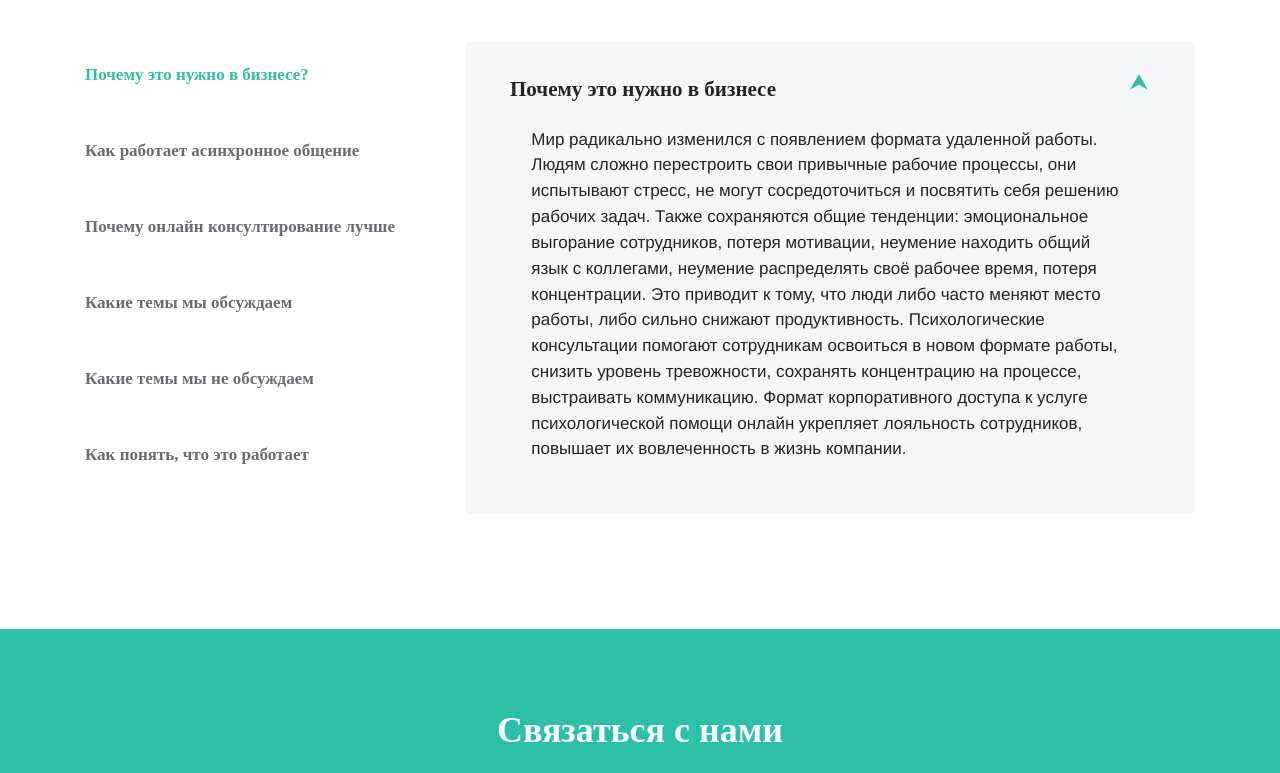
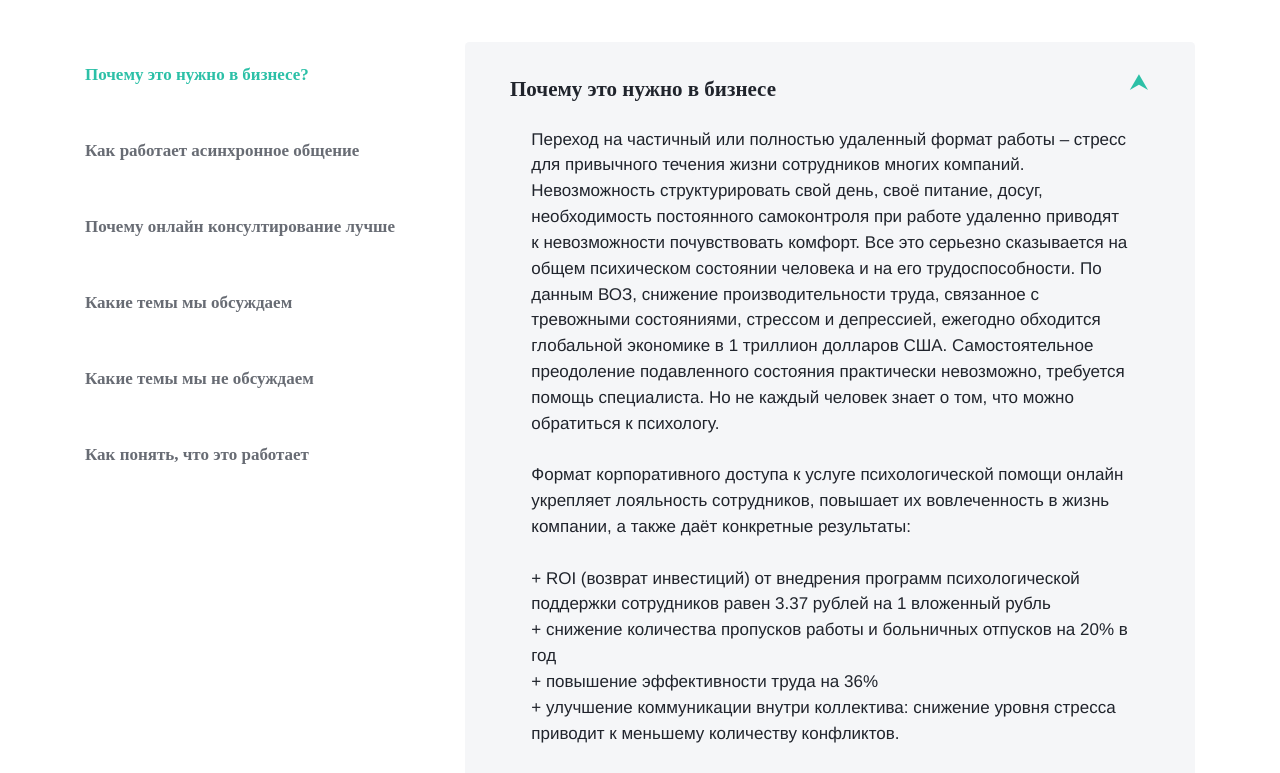
Before and after one commit to GennadySX/healthylab-template, a website: page src/index.html in a window 1280 px wide. Shown: the part 3667-4440 px from the top of the page. Drawn offline with nearby package versions, Linux system fonts and the light colour scheme; a script that the page names is missing; a web font is replaced by a local one.

Commit message:
Release 2.0.8

```diff
--- a/src/index.html
+++ b/src/index.html
@@ -352,21 +352,21 @@
                                     <div id="collapse-0" class="collapse" aria-labelledby="heading-0"
                                          data-parent="#accordion">
                                         <div class="card-body">
-                                            Мир радикально изменился с появлением формата удаленной работы. Людям сложно
-                                            перестроить свои привычные рабочие процессы,
-                                            они испытывают стресс, не могут сосредоточиться и посвятить себя решению
-                                            рабочих задач. Также сохраняются общие тенденции:
-                                            эмоциональное выгорание сотрудников, потеря мотивации, неумение находить
-                                            общий язык с коллегами, неумение распределять своё
-                                            рабочее время, потеря концентрации. Это приводит к тому, что люди либо часто
-                                            меняют место работы, либо сильно снижают
-                                            продуктивность.
-                                            Психологические консультации помогают сотрудникам освоиться в новом формате
-                                            работы, снизить уровень тревожности, сохранять
-                                            концентрацию на процессе, выстраивать коммуникацию. Формат корпоративного
-                                            доступа к услуге психологической помощи онлайн
-                                            укрепляет лояльность сотрудников, повышает их вовлеченность в жизнь
-                                            компании.
+                                            Переход на частичный или полностью удаленный формат работы – стресс для привычного течения жизни сотрудников многих компаний. Невозможность структурировать свой день, своё питание, досуг, необходимость постоянного самоконтроля при работе удаленно приводят к невозможности почувствовать комфорт. Все это серьезно сказывается на общем психическом состоянии человека и на его трудоспособности.
+                                            По данным ВОЗ, снижение производительности труда, связанное с тревожными состояниями, стрессом и депрессией, ежегодно обходится глобальной экономике в 1 триллион долларов CША.
+                                            Самостоятельное преодоление подавленного состояния практически невозможно, требуется помощь специалиста. Но не каждый человек знает о том, что можно обратиться к психологу.
+                                            <br>
+                                            <br>
+                                            Формат корпоративного доступа к услуге психологической помощи онлайн укрепляет лояльность сотрудников, повышает их вовлеченность в жизнь компании, а также даёт конкретные результаты:
+                                            <br>
+                                            <br>
+                                            + ROI (возврат инвестиций) от внедрения программ психологической поддержки сотрудников равен 3.37 рублей на 1 вложенный рубль
+                                            <br>
+                                            + снижение количества пропусков работы и больничных отпусков на 20% в год
+                                            <br>
+                                            + повышение эффективности труда на 36%
+                                            <br>
+                                            + улучшение коммуникации внутри коллектива: снижение уровня стресса приводит к меньшему количеству конфликтов.
                                         </div>
                                     </div>
                                 </div>
```
Also changed, not shown: dist/index.html.
